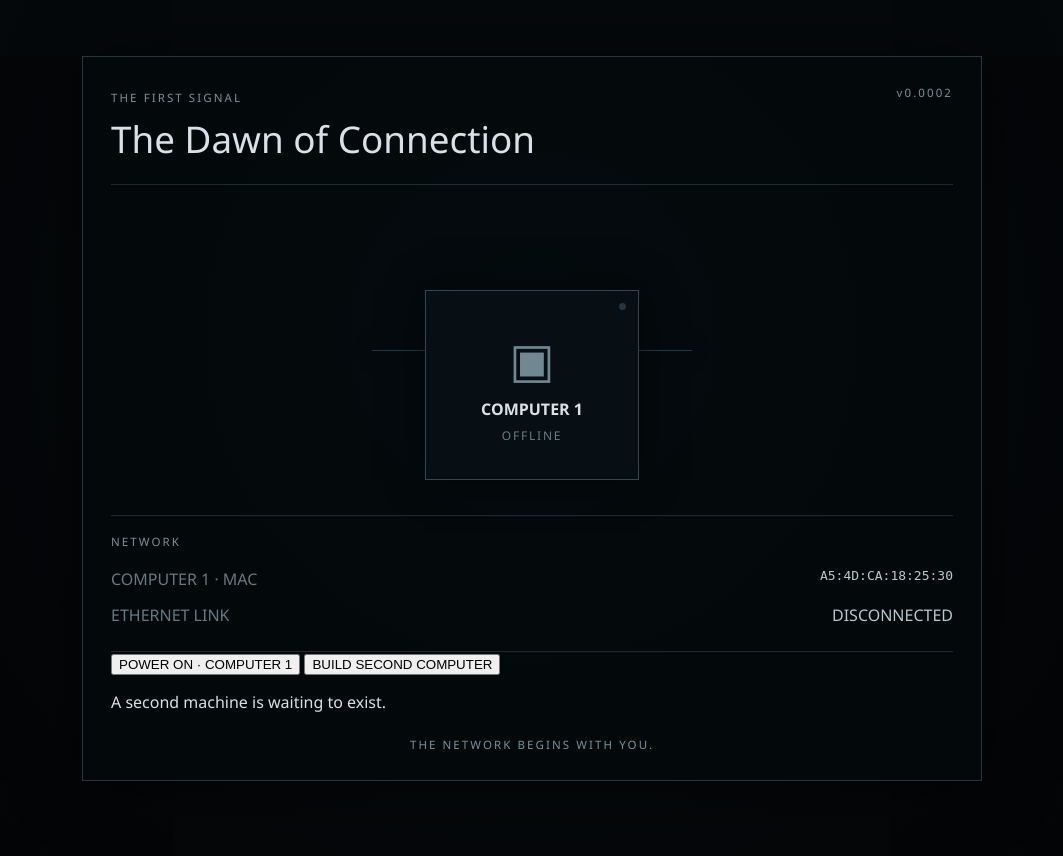
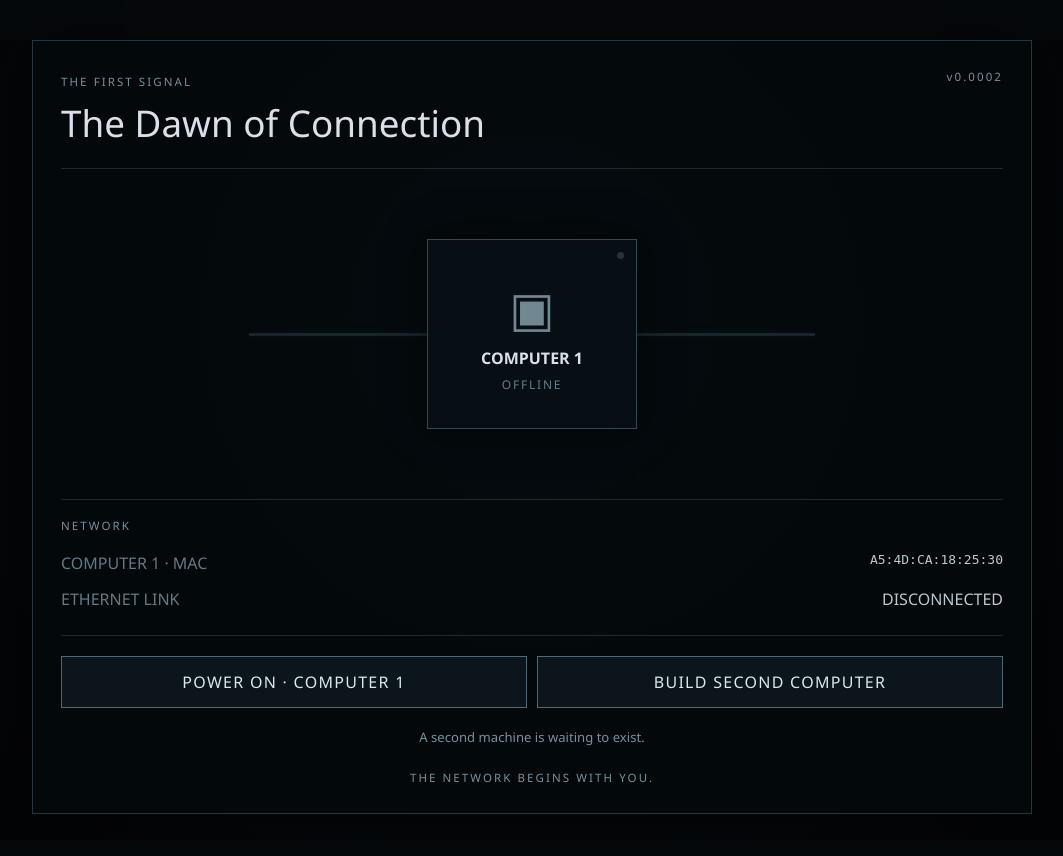
Before and after one commit to Hyagreev14/The-First-Signal_The-Dawn-of-Connection, a Flask app: page / in a window 1280 px wide. Shown: the whole page, without its empty margins (108-1171 px from the left). After the commit the page ends 814 px from the top, so only its background shows below. Run offline with Flask 3, Linux system fonts and the light colour scheme.

Commit message:
Build v0.0002: static/style.css

```diff
--- a/static/style.css
+++ b/static/style.css
@@ -25,8 +25,8 @@ body::before {
 }
 
 .terminal {
-    width: min(900px, 92vw);
-    margin: 7vh auto;
+    width: min(1000px, 92vw);
+    margin: 5vh auto;
     padding: 28px;
     border: 1px solid #263640;
     background: rgba(4, 9, 12, .9);
@@ -55,27 +55,21 @@ h1 {
 
 .network-field {
     min-height: 330px;
-    display: grid;
-    place-items: center;
+    display: flex;
+    align-items: center;
+    justify-content: space-around;
+    gap: 20px;
     position: relative;
-}
-
-.network-field::before {
-    content: "";
-    position: absolute;
-    width: 320px;
-    height: 1px;
-    background: #1d3947;
-    box-shadow: 0 0 25px #17313d;
 }
 
 .computer {
     position: relative;
-    z-index: 1;
+    z-index: 2;
+    width: 210px;
     display: grid;
     gap: 7px;
     place-items: center;
-    padding: 35px 55px;
+    padding: 35px 20px;
     border: 1px solid #344752;
     background: #080f14;
     box-shadow: 0 0 35px rgba(0,0,0,.5);
@@ -86,7 +80,11 @@ h1 {
     color: #718792;
 }
 
-.computer span { color: #687b85; font-size: .75rem; letter-spacing: .15em; }
+.computer span {
+    color: #687b85;
+    font-size: .75rem;
+    letter-spacing: .15em;
+}
 
 .led {
     position: absolute;
@@ -105,6 +103,21 @@ h1 {
 
 .computer.online .computer-icon { color: #b8e6d0; }
 
+.cable {
+    position: absolute;
+    z-index: 1;
+    left: 20%;
+    right: 20%;
+    height: 3px;
+    background: #17252d;
+    box-shadow: 0 0 10px rgba(70,110,125,.15);
+}
+
+.cable.connected {
+    background: #9bcbb5;
+    box-shadow: 0 0 18px rgba(141,205,177,.65);
+}
+
 .system-panel {
     border-top: 1px solid #1d2a32;
     border-bottom: 1px solid #1d2a32;
@@ -116,25 +129,50 @@ h1 {
 .row {
     display: flex;
     justify-content: space-between;
+    gap: 20px;
     padding: 7px 0;
     color: #667984;
 }
 
-.row code, .row strong { color: #b8c8d0; font-weight: 500; }
+.row code, .row strong {
+    color: #b8c8d0;
+    font-weight: 500;
+}
 
-#powerButton {
-    width: 100%;
+.row .connected { color: #b8e6d0; }
+
+.controls {
+    display: grid;
+    grid-template-columns: repeat(auto-fit, minmax(220px, 1fr));
+    gap: 10px;
     margin-top: 20px;
-    padding: 15px;
+}
+
+button {
+    padding: 14px;
     border: 1px solid #516773;
     background: #0b151b;
     color: #dbe7ec;
     font: inherit;
-    letter-spacing: .15em;
+    letter-spacing: .08em;
     cursor: pointer;
 }
 
-#powerButton:hover { background: #11212a; }
-#powerButton:active { transform: translateY(1px); }
+button:hover { background: #11212a; }
+button:active { transform: translateY(1px); }
+button:disabled { opacity: .5; cursor: wait; }
+
+.message {
+    min-height: 1.3em;
+    text-align: center;
+    color: #78909c;
+    font-size: .82rem;
+    margin: 20px 0 0;
+}
 
 footer { text-align: center; margin-top: 24px; }
+
+@media (max-width: 650px) {
+    .network-field { flex-direction: column; padding: 25px 0; }
+    .cable { left: 50%; right: auto; width: 3px; height: 70%; top: 15%; }
+}
```
